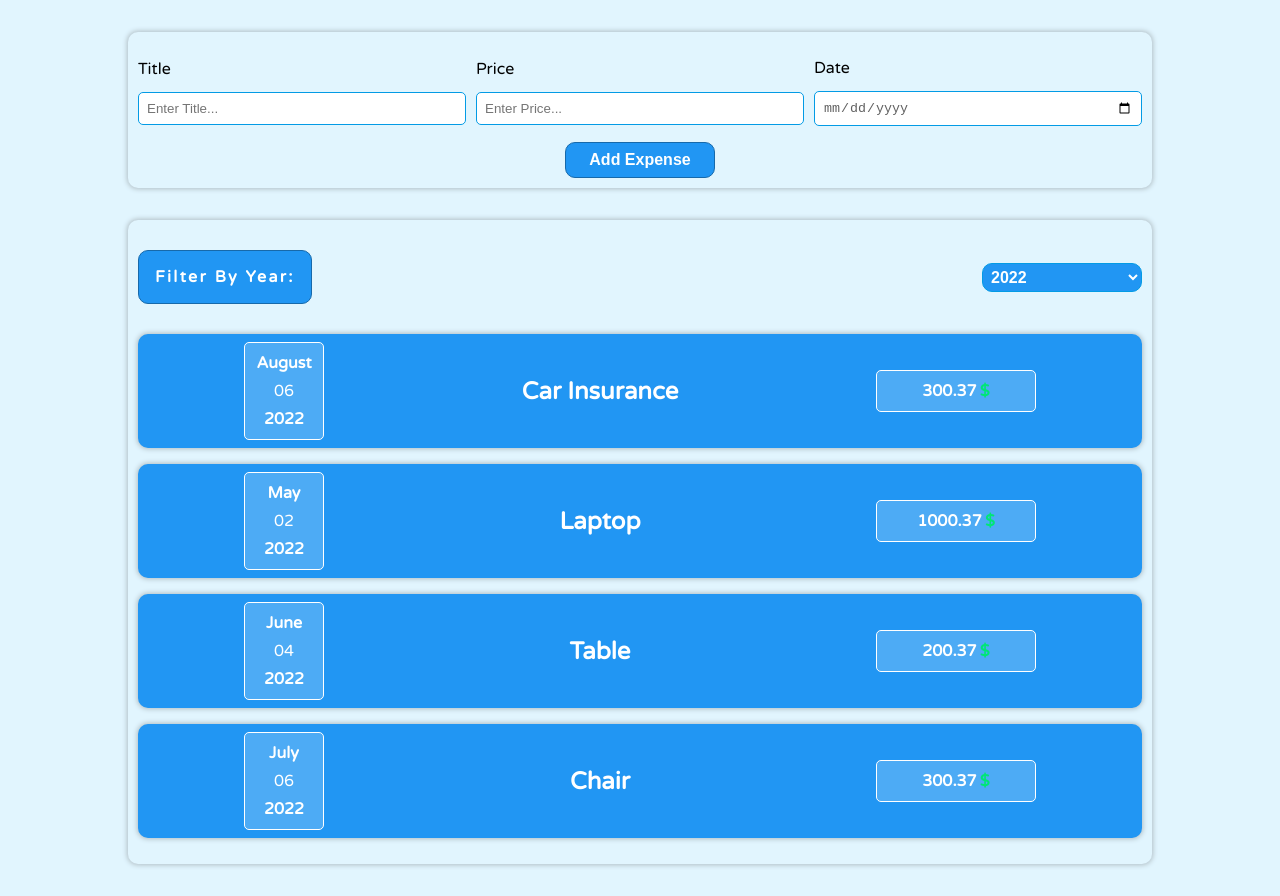
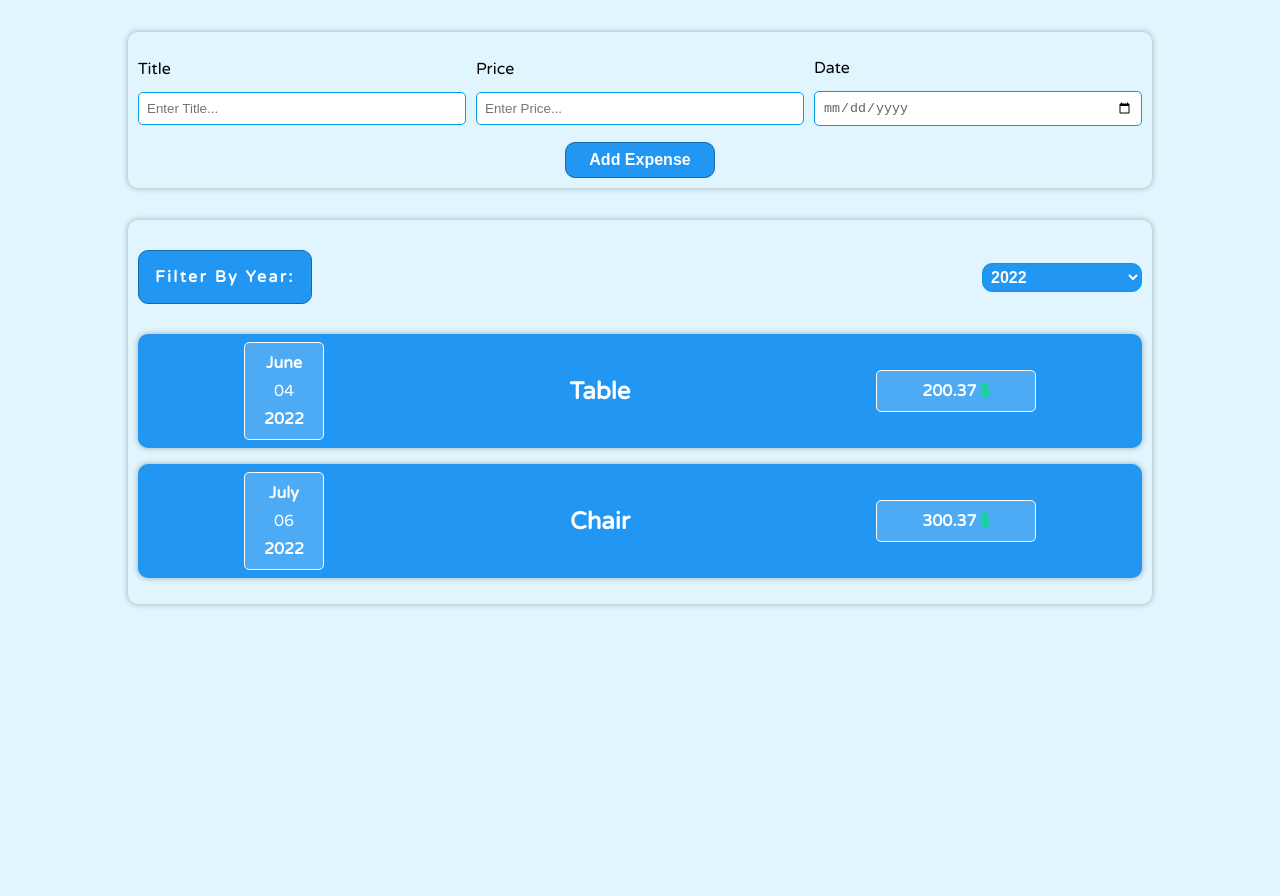
Before and after one commit to mojahid-belaman/Expense, a React (Create React App) app: page / in a window 1280 px wide. After the commit the page ends 800 px from the top, so only its background shows below. Built offline with nearby package versions, Linux system fonts and the light colour scheme.

Commit message:
search expenses addes base year

```diff
--- a/src/components/expense/ExpenseFilter.js
+++ b/src/components/expense/ExpenseFilter.js
@@ -3,7 +3,7 @@ import './ExpenseFilter.css'
 
 const ExpenseFilter = (props) => {
     const funcChangeFilter = (e) => {
-        props.funcFilter(e.target.value)
+        props.onChangeFilter(e.target.value)
     }
   return (
     <div className='filter'>
--- a/src/components/expense/Expenses.css
+++ b/src/components/expense/Expenses.css
@@ -12,7 +12,7 @@
     padding: 1rem 0;
     font-size: 2rem;
     font-weight: bold;
-    letter-spacing: 0.30rem;
+    letter-spacing: 0.20rem;
     background-color: #2196f3;
     border-radius: 10px;
 }
--- a/src/components/expense/Expenses.js
+++ b/src/components/expense/Expenses.js
@@ -5,17 +5,20 @@ import ExpenseItem from "./ExpenseItem";
 import "./Expenses.css";
 
 const Expenses = (props) => {
-  const year = new Date().getFullYear().toString()
-  const [filter, setFilter] = useState(year)
+  const year = new Date().getFullYear().toString();
+  const [filterYear, setFilterYear] = useState(year)
   const filterHandle = (year) => {
-    setFilter(year)
+    setFilterYear(year)
   }
+  const filterExpense = props.items.filter((expense) => {
+    return expense.date.getFullYear().toString() === filterYear;
+  })
   return (
     <Card className="expenses">
-      <ExpenseFilter selected={filter} funcFilter={filterHandle} />
-      {props.items.length !== 0 ? props.items.map((expense) => (
+      <ExpenseFilter selected={filterYear} onChangeFilter={filterHandle} />
+      {filterExpense.length !== 0 ? filterExpense.map((expense) => (
         <ExpenseItem key={expense.id} {...expense} />
-      )) : <div className="empty">EMPTY</div>}
+      )) : <div className="empty">No Expense Found.</div>}
     </Card>
   );
 };
--- a/src/components/newexpense/ExpenseForm.js
+++ b/src/components/newexpense/ExpenseForm.js
@@ -27,7 +27,7 @@ function ExpenseForm(props) {
             const expenseData = {
                 title: enteredtitle,
                 price: enteredprice,
-                date: entereddate,
+                date: new Date(entereddate),
             }
             props.onSaveExpenseData(expenseData)
             setEnteredTitle('');
--- a/src/library/expensesData.js
+++ b/src/library/expensesData.js
@@ -1,13 +1,13 @@
 export const expensesData = [
     {
       id: 1,
-      date: new Date(2022, 7, 6),
+      date: new Date(2021, 7, 6),
       title: "Car Insurance",
       price: 300.37,
     },
     {
       id: 2,
-      date: new Date(2022, 4, 2),
+      date: new Date(2021, 4, 2),
       title: "Laptop",
       price: 1000.37,
     },
```
